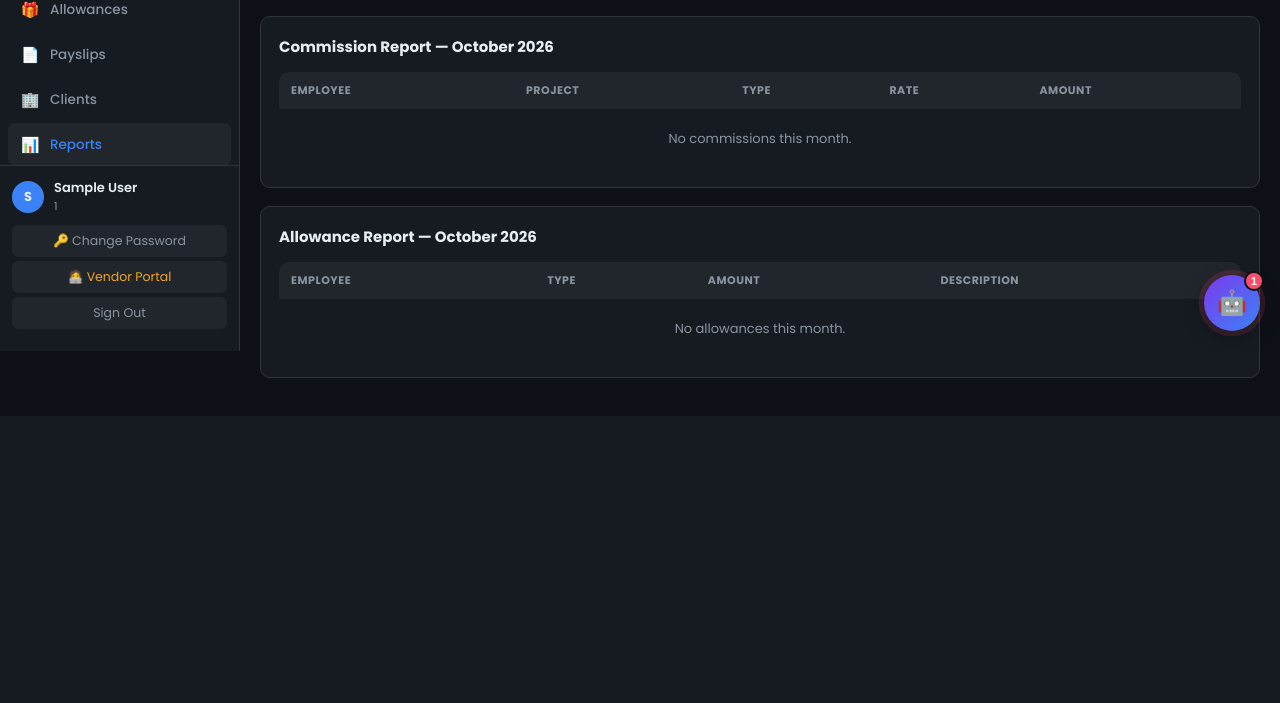
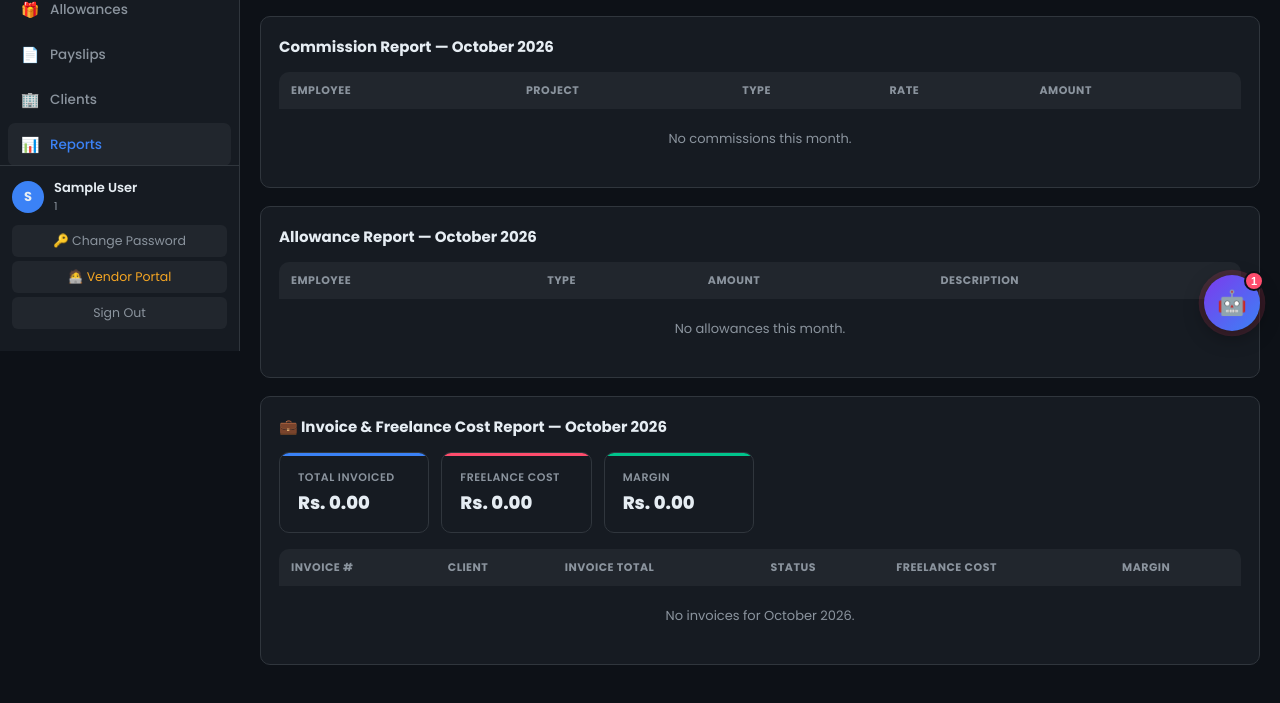
Before and after one commit to gamithhewathenna-cyber/payroll, a PHP site: page /reports.php in a window 1280 px wide. Shown: the part 449-1152 px from the top of the page. Before the commit the page ends 827 px from the top, so only its background shows below. Run offline with PHP 8.4, Linux system fonts and the light colour scheme; the visitor is signed in with stand-in values (Sample User, id 1); tables that the repository leaves empty or names only in its code hold one stand-in row (values such as "Sample post"); some libraries are stand-ins or nearby versions.

Commit message:
Update reports.php

```diff
--- a/reports.php
+++ b/reports.php
@@ -33,6 +33,32 @@ $commReport = $commReport->fetchAll();
 $allowReport = $db->prepare("SELECT a.*, e.full_name FROM allowances a JOIN employees e ON e.id=a.employee_id WHERE a.month=? ORDER BY e.full_name");
 $allowReport->execute([$filterMonth]);
 $allowReport = $allowReport->fetchAll();
+
+// Invoice & Freelance Cost report — ties each client invoice to the freelance
+// payments billed under it, so project profitability (invoice vs freelance cost) is visible
+$invoiceCostReport = $db->prepare("
+    SELECT i.id, i.invoice_number, i.total, i.status, c.company_name
+    FROM invoices i JOIN clients c ON c.id = i.client_id
+    WHERE i.invoice_type = 'invoice' AND i.billing_month = ?
+    ORDER BY i.issue_date ASC
+");
+$invoiceCostReport->execute([$filterMonth]);
+$invoiceCostReport = $invoiceCostReport->fetchAll();
+
+$freelanceLinks = $db->query("
+    SELECT fpi.client_invoice_id, fp.project_name, fp.payment_amount, fp.payment_status, f.freelancer_name
+    FROM freelance_payment_invoices fpi
+    JOIN freelance_payments fp ON fp.id = fpi.freelance_payment_id
+    JOIN freelancers f ON f.id = fp.freelancer_id
+")->fetchAll();
+$freelanceByInvoice = [];
+foreach ($freelanceLinks as $fl) { $freelanceByInvoice[$fl['client_invoice_id']][] = $fl; }
+
+$invTotalSum = $freelanceCostSum = 0;
+foreach ($invoiceCostReport as $row) {
+    $invTotalSum += $row['total'];
+    foreach (($freelanceByInvoice[$row['id']] ?? []) as $fl) { $freelanceCostSum += $fl['payment_amount']; }
+}
 
 pageHeader('Reports');
 ?>
@@ -137,4 +163,46 @@ pageHeader('Reports');
   </div>
 </div>
 
+<!-- Invoice & Freelance Cost Report -->
+<div class="card">
+  <div class="card-title">💼 Invoice &amp; Freelance Cost Report — <?= date('F Y', strtotime($filterMonth.'-01')) ?></div>
+  <div style="display:grid;grid-template-columns:repeat(auto-fill,minmax(150px,1fr));gap:12px;margin-bottom:16px">
+    <div class="stat-card blue"><div class="stat-label">Total Invoiced</div><div class="stat-value" style="font-size:18px"><?= formatMoney($invTotalSum) ?></div></div>
+    <div class="stat-card red"><div class="stat-label">Freelance Cost</div><div class="stat-value" style="font-size:18px"><?= formatMoney($freelanceCostSum) ?></div></div>
+    <div class="stat-card green"><div class="stat-label">Margin</div><div class="stat-value" style="font-size:18px"><?= formatMoney($invTotalSum - $freelanceCostSum) ?></div></div>
+  </div>
+  <div class="table-wrap mob-card-table">
+    <table>
+      <thead><tr><th>Invoice #</th><th>Client</th><th>Invoice Total</th><th>Status</th><th>Freelance Cost</th><th>Margin</th></tr></thead>
+      <tbody>
+        <?php if (empty($invoiceCostReport)): ?>
+          <tr><td colspan="6" style="text-align:center;color:var(--text2);padding:20px">No invoices for <?= date('F Y', strtotime($filterMonth.'-01')) ?>.</td></tr>
+        <?php else: $invStatusColors = ['draft'=>'yellow','sent'=>'blue','paid'=>'green','overdue'=>'red','cancelled'=>'red']; foreach ($invoiceCostReport as $row):
+          $links  = $freelanceByInvoice[$row['id']] ?? [];
+          $cost   = array_sum(array_column($links, 'payment_amount'));
+          $margin = $row['total'] - $cost;
+        ?>
+          <tr>
+            <td><a href="<?= SITE_URL ?>/invoice_form.php?id=<?= $row['id'] ?>" style="color:var(--accent)"><?= h($row['invoice_number']) ?></a></td>
+            <td><?= h($row['company_name']) ?></td>
+            <td><strong><?= formatMoney($row['total']) ?></strong></td>
+            <td><span class="badge badge-<?= $invStatusColors[$row['status']] ?? 'blue' ?>"><?= ucfirst($row['status']) ?></span></td>
+            <td>
+              <?php if (empty($links)): ?>
+                <span style="color:var(--text2)">—</span>
+              <?php else: ?>
+                <strong style="color:var(--red)"><?= formatMoney($cost) ?></strong>
+                <?php foreach ($links as $fl): ?>
+                  <div style="font-size:11px;color:var(--text2)"><?= h($fl['freelancer_name']) ?> — <?= h($fl['project_name']) ?> (<?= formatMoney($fl['payment_amount']) ?><?= $fl['payment_status']!=='paid' ? ', pending' : '' ?>)</div>
+                <?php endforeach; ?>
+              <?php endif; ?>
+            </td>
+            <td><strong style="color:<?= $margin >= 0 ? 'var(--green)' : 'var(--red)' ?>"><?= formatMoney($margin) ?></strong></td>
+          </tr>
+        <?php endforeach; endif; ?>
+      </tbody>
+    </table>
+  </div>
+</div>
+
 <?php pageFooter(); ?>
```
